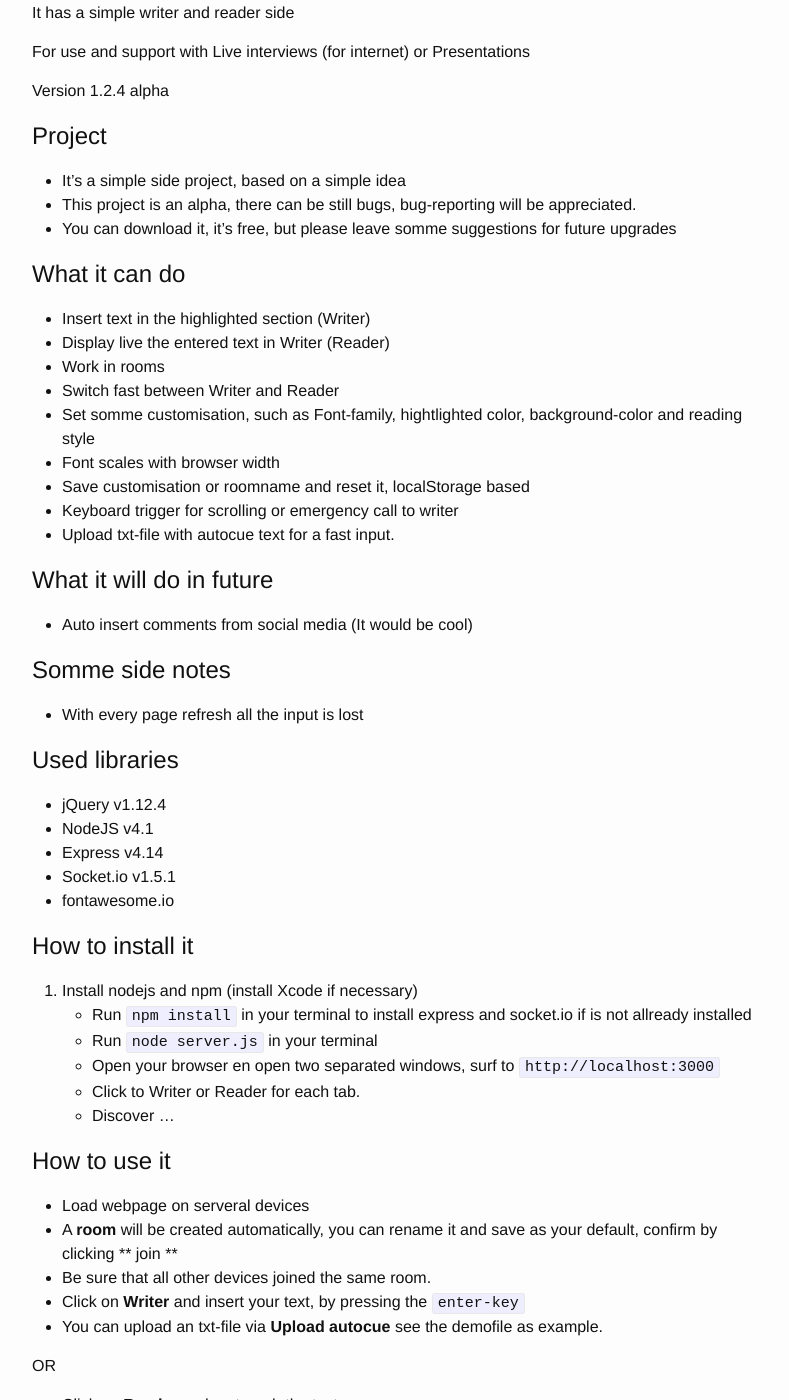
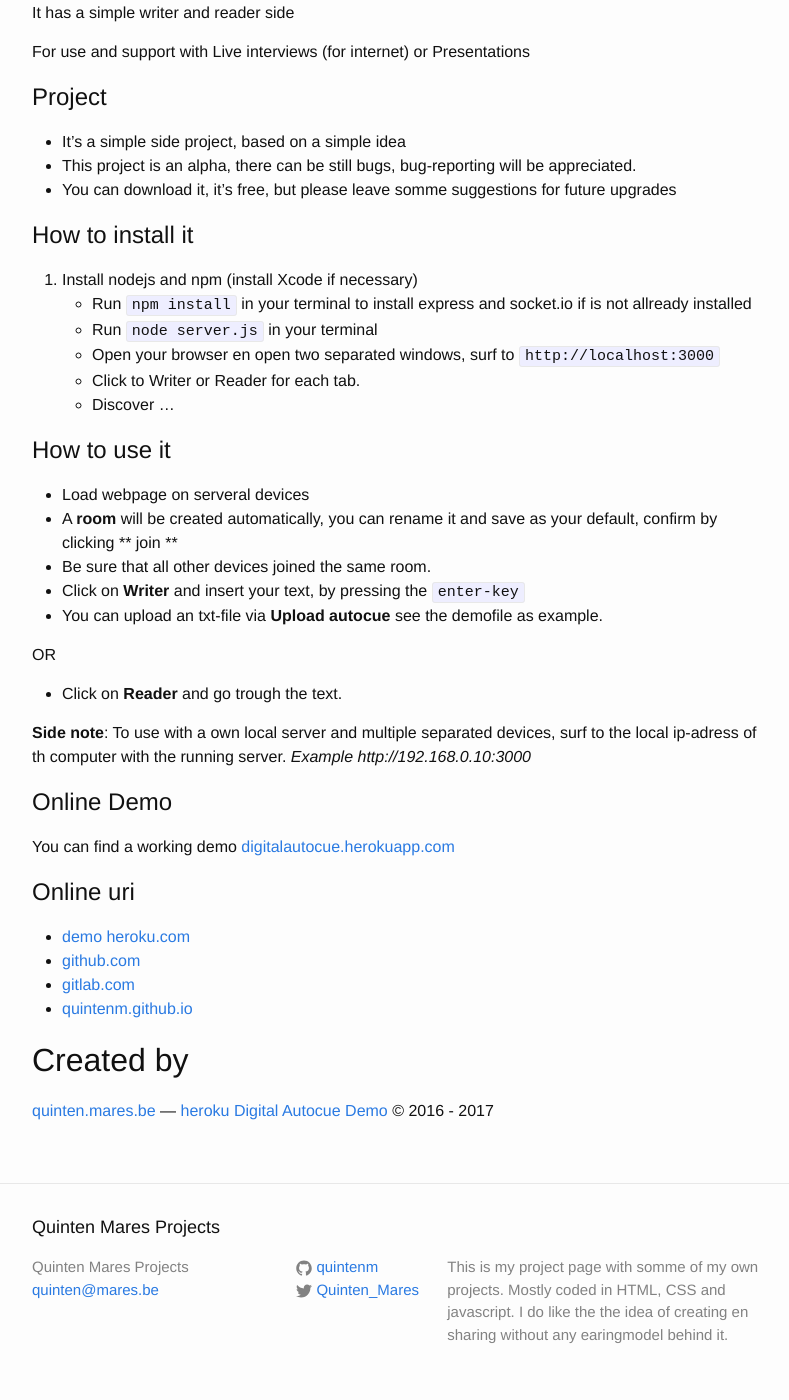
Before and after one commit to quintenm/quintenm.github.io, a Jekyll site: the page built from _posts/2016-12-31-Digital autocue.markdown, in a window 1280 px wide and 1400 px high, scrolled down 289 px. Shown: the whole window, without its empty margins (238-1027 px from the left). Built offline with Jekyll 4.4.1, drawn with Linux system fonts in a browser that asks for light colours; our own code applies the rules of GitHub Pages for plain Markdown files; some of the changed text lies outside the part shown.

Commit message:
update 2017

```diff
--- a/_config.yml
+++ b/_config.yml
@@ -6,16 +6,16 @@
 # 'jekyll serve'. If you change this file, please restart the server process.
 
 # Site settings
-title: Your awesome title
-email: your-email@domain.com
+title: Quinten Mares Projects
+email: quinten@mares.be
 description: > # this means to ignore newlines until "baseurl:"
-  Write an awesome description for your new site here. You can edit this
-  line in _config.yml. It will appear in your document head meta (for
-  Google search results) and in your feed.xml site description.
+  This is my project page with somme of my own projects. Mostly coded in
+  HTML, CSS and javascript. I do like the the idea of creating en sharing
+  without any earingmodel behind it.
 baseurl: "" # the subpath of your site, e.g. /blog
-url: "http://yourdomain.com" # the base hostname & protocol for your site
-twitter_username: jekyllrb
-github_username:  jekyll
+url: "http://quinten.mares.be" # the base hostname & protocol for your site
+twitter_username: Quinten_Mares
+github_username:  quintenm
 
 # Build settings
 markdown: kramdown
--- a/_posts/2016-12-31-Digital autocue.markdown
+++ b/_posts/2016-12-31-Digital autocue.markdown
@@ -6,36 +6,10 @@ It has a simple writer and reader side
 For use and support with
 Live interviews (for internet) or Presentations
 
-Version 1.2.4 alpha
-
 # Project
 * It's a simple side project, based on a simple idea
 * This project is an alpha, there can be still bugs, bug-reporting will be appreciated.
 * You can download it, it's free, but please leave somme suggestions for future upgrades
-
-# What it can do
-* Insert text in the highlighted section (Writer)
-* Display live the entered text in Writer (Reader)
-* Work in rooms
-* Switch fast between Writer and Reader
-* Set somme customisation, such as Font-family, hightlighted color, background-color and reading style
-* Font scales with browser width
-* Save customisation or roomname and reset it, localStorage based
-* Keyboard trigger for scrolling or emergency call to writer
-* Upload txt-file with autocue text for a fast input.
-
-# What it will do in future
-* Auto insert comments from social media (It would be cool)
-
-# Somme side notes
-* With every page refresh all the input is lost
-
-# Used libraries
-* jQuery v1.12.4
-* NodeJS v4.1
-* Express v4.14
-* Socket.io v1.5.1
-* fontawesome.io
 
 # How to install it
 1. Install nodejs and npm (install Xcode if necessary)
@@ -56,57 +30,17 @@ OR
 
 * Click on **Reader** and go trough the text.
 
-# Extra
-### Style
-* Change default background color;
-  * white
-  * black
-  * red
-  * green
-  * blue
-  * yellow
-* Change default font color
-  * white
-  * black
-  * red
-  * green
-  * blue
-  * yellow
-* Change default font family
-  * serif
-  * sans-serif
-* Change default display style in Reader
-  * Stick scroll (default)
-  * Just scroll (classic)
-* Save your default Room name
-* Save or restore settings
-
-### Controls
-#### Writer
-1. Click on the text input field
-2. Type your text
-3. Hit `Return` to submit
-4. Type your next sentence
-
-##### Reader
-###### Stick Scroll (default)
-* Keypress Previous `A`, `Q`, `F`
-* Keypress Next `E`, `D`, `J`, `Spacebar`
-* Keypress Emergency `Return`
-
-###### Just Scroll (classic)
-* Start and Stop scrolling `Spacebar`
-* Normal Navigation
-* Keypress Emergency `Return`
-
 **Side note**: To use with a own local server and multiple separated devices, surf to the local ip-adress of th computer with the running server. *Example http://192.168.0.10:3000*
 
 # Online Demo
 You can find a working demo
 [digitalautocue.herokuapp.com](https://digitalautocue.herokuapp.com)
 
-# Known bug
-- Emergency function on the Reader side, won't send to other devices
+# Online uri
+* [demo heroku.com](http://digitalautocue.herokuapp.com)
+* [github.com](https://github.com/quintenm/digitalautocue)
+* [gitlab.com](https://gitlab.com/quintenm/digitalautocue)
+* [quintenm.github.io](http://quintenm.github.io/2016/12/31/Digital-autocue.html)
 
 ## Created by
 [quinten.mares.be](http://quinten.mares.be) — [heroku Digital Autocue Demo](http://digitalautocue.herokuapp.com) &copy; 2016 - 2017
--- /dev/null
+++ b/_posts/2017-02-16-fwr.markdown
@@ -0,0 +1,4 @@
+# Fun word replacer
+Replace words dynamically on different newsmedia
+
+# More comming soon ...
--- a/index.html
+++ b/index.html
@@ -4,7 +4,7 @@ layout: default
 
 <div class="home">
 
-  <h1 class="page-heading">Posts</h1>
+  <h1 class="page-heading">Projects</h1>
 
   <ul class="post-list">
     {% for post in site.posts %}
```
Also changed, not shown: _posts/2015-10-30-welcome-to-jekyll.markdown (deleted, +0 -25 lines), _posts/2015-12-16-snow 2016.markdown (added, +11 -0 lines), about.md (+2 -8 lines).
